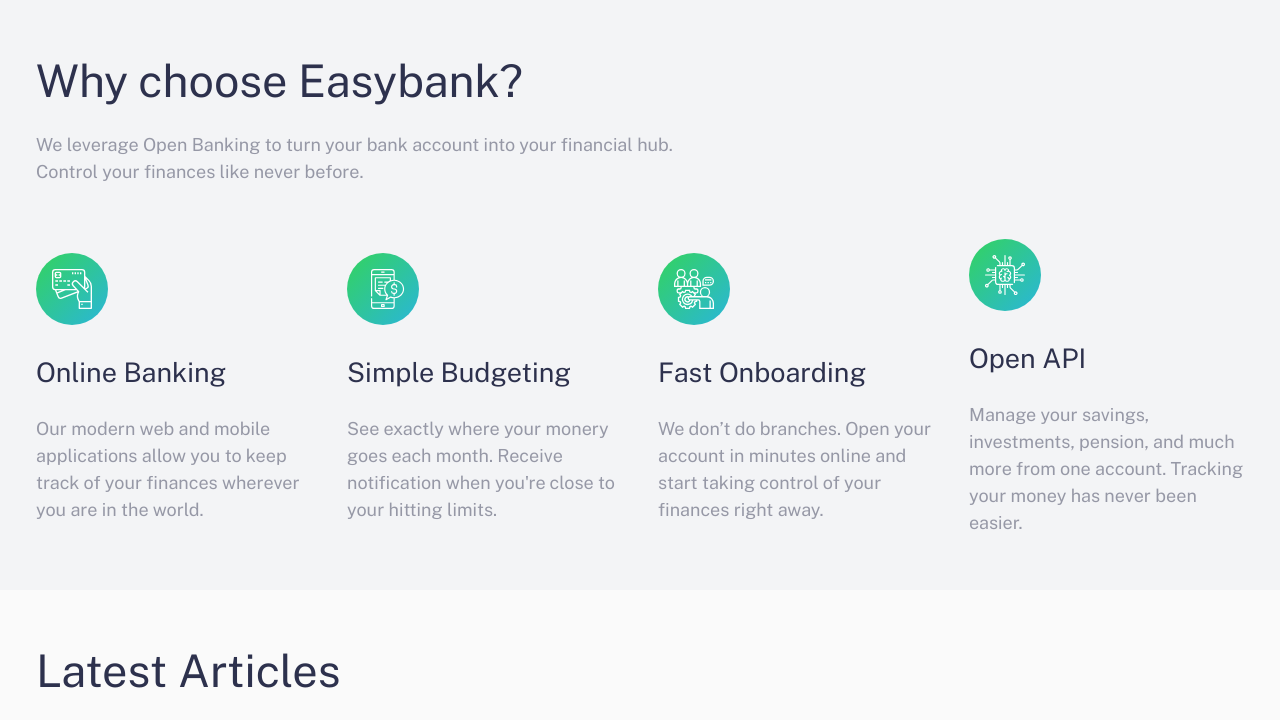
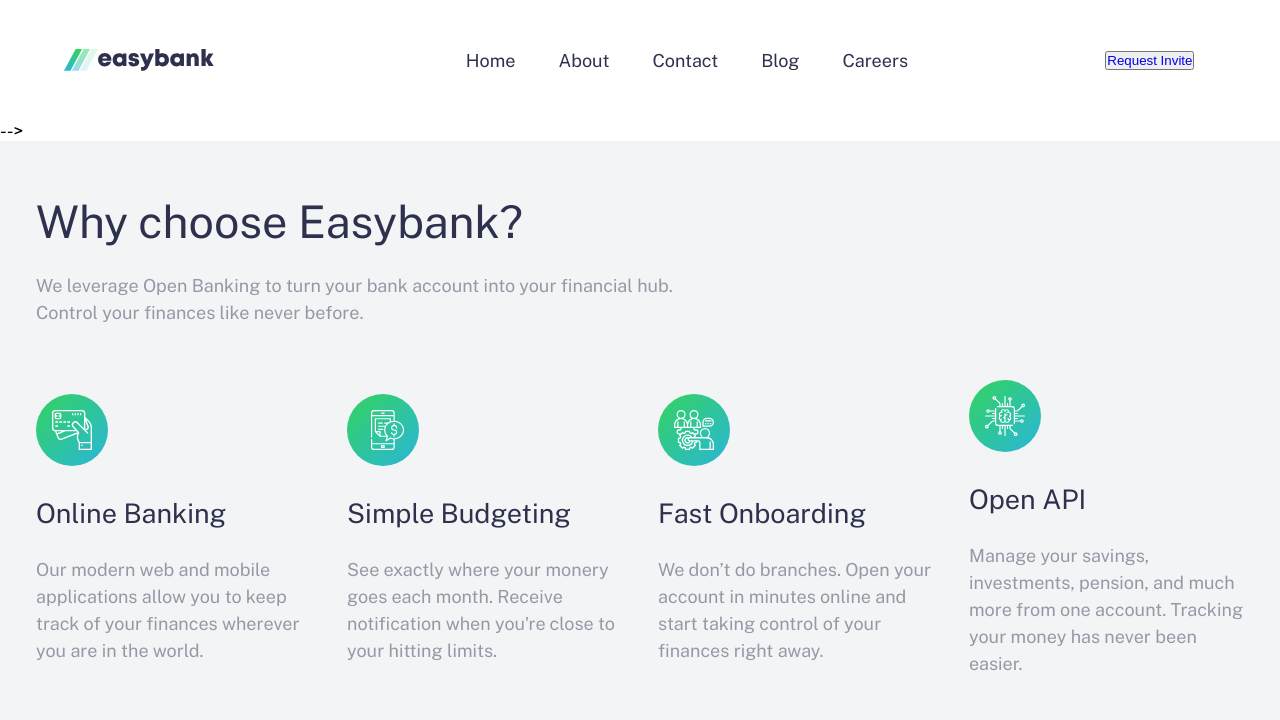
Before and after one commit to Upskill-Community/CH1-team-3, a plain HTML site: page index.html in a window 1280 px wide. Shown: the top 720 px of the page. Drawn offline with nearby package versions, Linux system fonts and the light colour scheme.

Commit message:
start afresh

```diff
--- a/assets/css/style.css
+++ b/assets/css/style.css
@@ -45,6 +45,139 @@ body {
 a {
 	text-decoration: none;
 }
+
+/*
+NAVBAR
+*/
+.navbar {
+	display: flex;
+	justify-content: center;
+	align-items: center;
+	background-color: white;
+	position: relative;
+	z-index: 1;
+}
+
+.nav-container {
+	width: 90vw;
+	max-width: 1440px;
+}
+
+.nav-header {
+	width: 90vw;
+	margin: 0 auto;
+	height: 15vh;
+	display: flex;
+	justify-content: space-between;
+	align-items: center;
+}
+
+.nav-logo {
+	display: flex;
+	align-items: center;
+}
+
+.nav-logo img {
+	width: 150px;
+}
+
+.nav-btn {
+	border: none;
+	background-color: inherit;
+	cursor: pointer;
+}
+
+.nav-btn img {
+	width: 30px;
+}
+
+.nav-list {
+	background-color: var(--White);
+	display: flex;
+	flex-direction: column;
+	justify-content: space-around;
+	align-items: center;
+	height: 0;
+	overflow: hidden;
+	transition: 0.3s ease;
+}
+
+.nav-link {
+	color: var(--Dark-Blue);
+	padding-block: 10px;
+}
+
+.nav-link:hover {
+	border-bottom: var(--Lime-Green) 2px solid;
+}
+
+.nav-list button {
+	margin-block: 15vh;
+}
+
+.show-links {
+	height: 85vh;
+}
+
+@media (min-width: 900px) {
+	.nav-btn {
+		display: none;
+	}
+
+	.navbar {
+		height: 15vh;
+	}
+
+	.nav-container {
+		display: flex;
+		align-items: center;
+	}
+
+	.nav-header {
+		width: auto;
+		margin-right: 10%;
+	}
+
+	.nav-list {
+		height: auto;
+		flex-direction: row;
+		align-items: center;
+		width: 100%;
+		justify-content: space-around;
+	}
+
+	.nav-list button {
+		margin-block: 0;
+	}
+
+	.nav-link {
+		padding-block: 20px;
+	}
+}
+
+@media screen and (min-width: 1000px) {
+	.nav-header {
+		margin-right: 15%;
+	}
+
+	.nav-list button {
+		margin-left: 15%;
+	}
+}
+
+@media screen and (min-width: 1200px) {
+	.nav-header {
+		margin-right: 20%;
+	}
+
+	.nav-list button {
+		margin-left: 20%;
+	}
+}
+/*
+NAVBAR END
+*/
+
 
 /*
 WHY CHOOSE EASYBANK SECTION
--- a/index.html
+++ b/index.html
@@ -15,6 +15,33 @@
   Blog
   Careers
   Request Invite
+  <!-------------------------- Nav Section---------------------------------->
+  <nav class="navbar">
+	<div class="nav-container">
+	  <!-- header -->
+	  <div class="nav-header">
+		 <div class="nav-logo">
+			<img src="assets/images/logo.svg" alt="easybank" />
+		 </div>
+		 <button type="button" class="nav-btn">
+			<img src="assets/images/icon-hamburger.svg" alt="=" />
+		 </button>
+	  </div>
+
+	  <!-- links -->
+	  <div class="nav-list">
+		 <a href="index.html" class="nav-link">Home</a>
+		 <a href="#about" class="nav-link">About</a>
+		 <a href="#contact" class="nav-link">Contact</a>
+		 <a href="#blog" class="nav-link">Blog</a>
+		 <a href="#" class="nav-link">Careers</a>
+		 <button type="button" class="btn">
+			<a href="#">Request Invite</a>
+		 </button>
+	  </div>
+	</div>
+ </nav>
+ <!------------------------End of Nav Section----------------------------------->
   -->
 
 		<!-- ADAM SECTION
```
